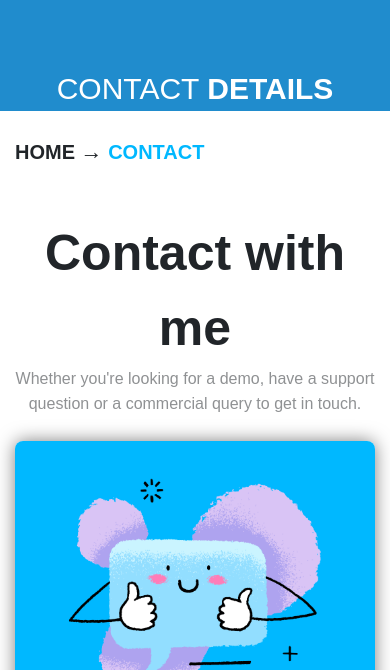
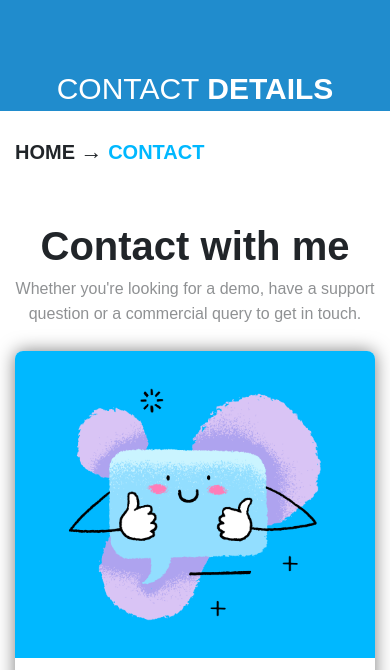
Before and after one commit to mehak158/Htmlandcsstraining, a plain HTML site: page index.html in a window 390 px wide. Shown: the part 124-794 px from the top of the page. Drawn offline with nearby package versions, Linux system fonts and the light colour scheme.

Commit message:
font-size-changes

```diff
--- a/index.css
+++ b/index.css
@@ -405,4 +405,8 @@ footer {
   .section3 .heading {
     font-size: 3rem;
   }
+
+  .contactWithText {
+    font-size: 40px;
+  }
 }
```
